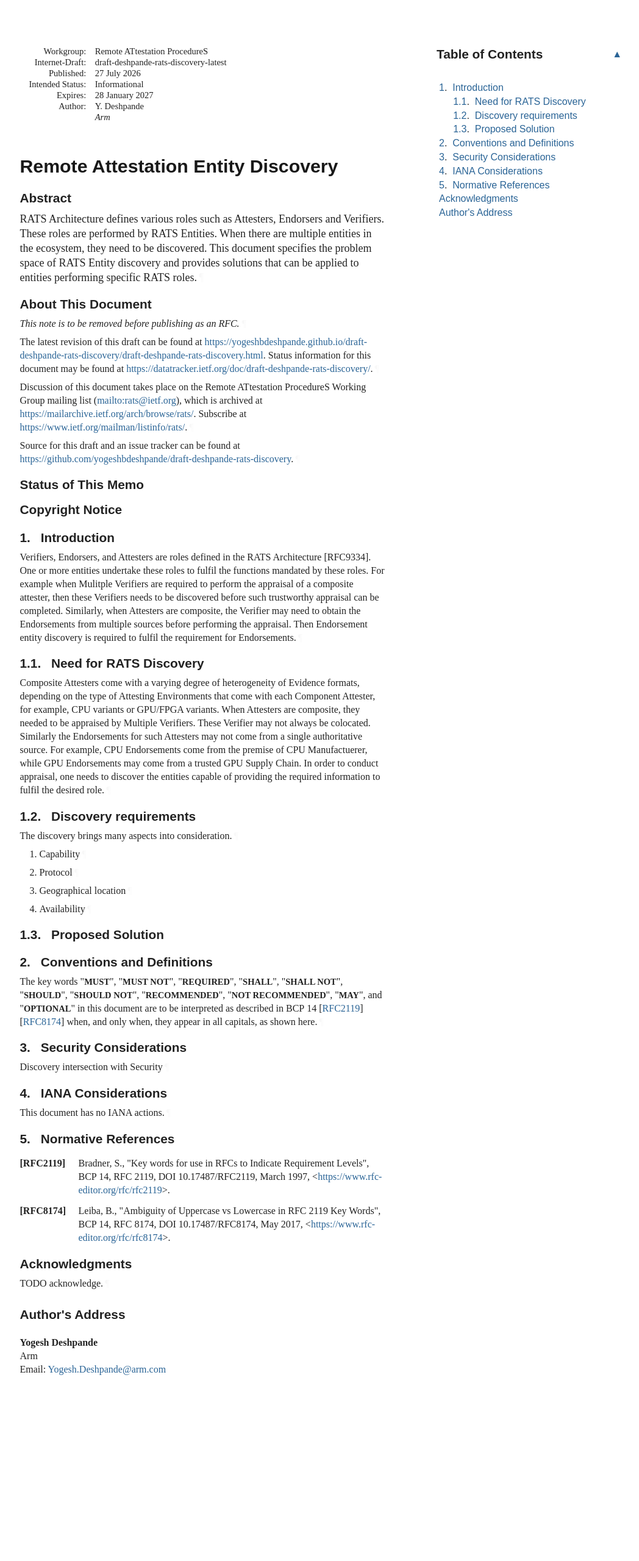
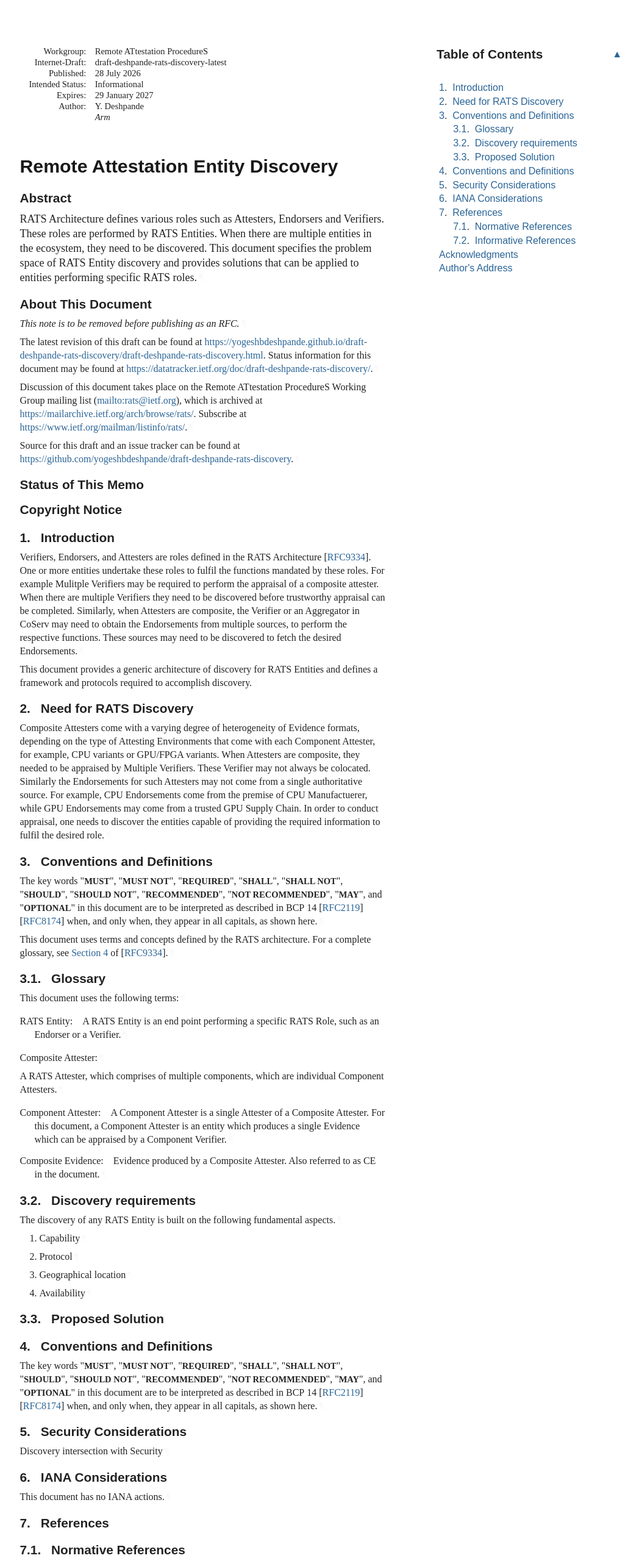
Before and after one commit to yogeshbdeshpande/draft-deshpande-rats-discovery, a plain HTML site: page draft-deshpande-rats-discovery.html in a window 1280 px wide. Shown: the top 2560 px of the page at 61% size, without its empty margins (92-1140 px from the left). Before the commit the page ends 2348 px from the top, so only its background shows below. Drawn offline with Linux system fonts and the light colour scheme; a web font is replaced by a local one.

Commit message:
Script updating gh-pages from be915d3. [ci skip]

```diff
--- a/draft-deshpande-rats-discovery.html
+++ b/draft-deshpande-rats-discovery.html
@@ -1052,7 +1052,7 @@ svg {
 </tr></thead>
 <tfoot><tr>
 <td class="left">Deshpande</td>
-<td class="center">Expires 28 January 2027</td>
+<td class="center">Expires 29 January 2027</td>
 <td class="right">[Page]</td>
 </tr></tfoot>
 </table>
@@ -1065,12 +1065,12 @@ svg {
 <dd class="internet-draft">draft-deshpande-rats-discovery-latest</dd>
 <dt class="label-published">Published:</dt>
 <dd class="published">
-<time datetime="2026-07-27" class="published">27 July 2026</time>
+<time datetime="2026-07-28" class="published">28 July 2026</time>
     </dd>
 <dt class="label-intended-status">Intended Status:</dt>
 <dd class="intended-status">Informational</dd>
 <dt class="label-expires">Expires:</dt>
-<dd class="expires"><time datetime="2027-01-28">28 January 2027</time></dd>
+<dd class="expires"><time datetime="2027-01-29">29 January 2027</time></dd>
 <dt class="label-authors">Author:</dt>
 <dd class="authors">
 <div class="author">
@@ -1122,7 +1122,7 @@ This document specifies the problem space of RATS Entity discovery and provides
         time. It is inappropriate to use Internet-Drafts as reference
         material or to cite them other than as "work in progress."<a href="#section-boilerplate.1-3" class="pilcrow">¶</a></p>
 <p id="section-boilerplate.1-4">
-        This Internet-Draft will expire on 28 January 2027.<a href="#section-boilerplate.1-4" class="pilcrow">¶</a></p>
+        This Internet-Draft will expire on 29 January 2027.<a href="#section-boilerplate.1-4" class="pilcrow">¶</a></p>
 </section>
 </div>
 <div id="copyright">
@@ -1152,36 +1152,50 @@ This document specifies the problem space of RATS Entity discovery and provides
         </h2>
 <nav class="toc"><ul class="compact toc ulBare ulEmpty">
 <li class="compact toc ulBare ulEmpty" id="section-toc.1-1.1">
-            <p id="section-toc.1-1.1.1"><a href="#section-1" class="auto internal xref">1</a>.  <a href="#name-introduction" class="internal xref">Introduction</a></p>
+            <p id="section-toc.1-1.1.1" class="keepWithNext"><a href="#section-1" class="auto internal xref">1</a>.  <a href="#name-introduction" class="internal xref">Introduction</a></p>
+</li>
+          <li class="compact toc ulBare ulEmpty" id="section-toc.1-1.2">
+            <p id="section-toc.1-1.2.1" class="keepWithNext"><a href="#section-2" class="auto internal xref">2</a>.  <a href="#name-need-for-rats-discovery" class="internal xref">Need for RATS Discovery</a></p>
+</li>
+          <li class="compact toc ulBare ulEmpty" id="section-toc.1-1.3">
+            <p id="section-toc.1-1.3.1"><a href="#section-3" class="auto internal xref">3</a>.  <a href="#name-conventions-and-definitions" class="internal xref">Conventions and Definitions</a></p>
 <ul class="compact toc ulBare ulEmpty">
-<li class="compact toc ulBare ulEmpty" id="section-toc.1-1.1.2.1">
-                <p id="section-toc.1-1.1.2.1.1" class="keepWithNext"><a href="#section-1.1" class="auto internal xref">1.1</a>.  <a href="#name-need-for-rats-discovery" class="internal xref">Need for RATS Discovery</a></p>
+<li class="compact toc ulBare ulEmpty" id="section-toc.1-1.3.2.1">
+                <p id="section-toc.1-1.3.2.1.1" class="keepWithNext"><a href="#section-3.1" class="auto internal xref">3.1</a>.  <a href="#name-glossary" class="internal xref">Glossary</a></p>
 </li>
-              <li class="compact toc ulBare ulEmpty" id="section-toc.1-1.1.2.2">
-                <p id="section-toc.1-1.1.2.2.1" class="keepWithNext"><a href="#section-1.2" class="auto internal xref">1.2</a>.  <a href="#name-discovery-requirements" class="internal xref">Discovery requirements</a></p>
+              <li class="compact toc ulBare ulEmpty" id="section-toc.1-1.3.2.2">
+                <p id="section-toc.1-1.3.2.2.1"><a href="#section-3.2" class="auto internal xref">3.2</a>.  <a href="#name-discovery-requirements" class="internal xref">Discovery requirements</a></p>
 </li>
-              <li class="compact toc ulBare ulEmpty" id="section-toc.1-1.1.2.3">
-                <p id="section-toc.1-1.1.2.3.1" class="keepWithNext"><a href="#section-1.3" class="auto internal xref">1.3</a>.  <a href="#name-proposed-solution" class="internal xref">Proposed Solution</a></p>
+              <li class="compact toc ulBare ulEmpty" id="section-toc.1-1.3.2.3">
+                <p id="section-toc.1-1.3.2.3.1"><a href="#section-3.3" class="auto internal xref">3.3</a>.  <a href="#name-proposed-solution" class="internal xref">Proposed Solution</a></p>
 </li>
             </ul>
 </li>
-          <li class="compact toc ulBare ulEmpty" id="section-toc.1-1.2">
-            <p id="section-toc.1-1.2.1"><a href="#section-2" class="auto internal xref">2</a>.  <a href="#name-conventions-and-definitions" class="internal xref">Conventions and Definitions</a></p>
-</li>
-          <li class="compact toc ulBare ulEmpty" id="section-toc.1-1.3">
-            <p id="section-toc.1-1.3.1"><a href="#section-3" class="auto internal xref">3</a>.  <a href="#name-security-considerations" class="internal xref">Security Considerations</a></p>
-</li>
           <li class="compact toc ulBare ulEmpty" id="section-toc.1-1.4">
-            <p id="section-toc.1-1.4.1"><a href="#section-4" class="auto internal xref">4</a>.  <a href="#name-iana-considerations" class="internal xref">IANA Considerations</a></p>
+            <p id="section-toc.1-1.4.1"><a href="#section-4" class="auto internal xref">4</a>.  <a href="#name-conventions-and-definitions-2" class="internal xref">Conventions and Definitions</a></p>
 </li>
           <li class="compact toc ulBare ulEmpty" id="section-toc.1-1.5">
-            <p id="section-toc.1-1.5.1"><a href="#section-5" class="auto internal xref">5</a>.  <a href="#name-normative-references" class="internal xref">Normative References</a></p>
+            <p id="section-toc.1-1.5.1"><a href="#section-5" class="auto internal xref">5</a>.  <a href="#name-security-considerations" class="internal xref">Security Considerations</a></p>
 </li>
           <li class="compact toc ulBare ulEmpty" id="section-toc.1-1.6">
-            <p id="section-toc.1-1.6.1"><a href="#appendix-A" class="auto internal xref"></a><a href="#name-acknowledgments" class="internal xref">Acknowledgments</a></p>
+            <p id="section-toc.1-1.6.1"><a href="#section-6" class="auto internal xref">6</a>.  <a href="#name-iana-considerations" class="internal xref">IANA Considerations</a></p>
 </li>
           <li class="compact toc ulBare ulEmpty" id="section-toc.1-1.7">
-            <p id="section-toc.1-1.7.1"><a href="#appendix-B" class="auto internal xref"></a><a href="#name-authors-address" class="internal xref">Author's Address</a></p>
+            <p id="section-toc.1-1.7.1"><a href="#section-7" class="auto internal xref">7</a>.  <a href="#name-references" class="internal xref">References</a></p>
+<ul class="compact toc ulBare ulEmpty">
+<li class="compact toc ulBare ulEmpty" id="section-toc.1-1.7.2.1">
+                <p id="section-toc.1-1.7.2.1.1"><a href="#section-7.1" class="auto internal xref">7.1</a>.  <a href="#name-normative-references" class="internal xref">Normative References</a></p>
+</li>
+              <li class="compact toc ulBare ulEmpty" id="section-toc.1-1.7.2.2">
+                <p id="section-toc.1-1.7.2.2.1"><a href="#section-7.2" class="auto internal xref">7.2</a>.  <a href="#name-informative-references" class="internal xref">Informative References</a></p>
+</li>
+            </ul>
+</li>
+          <li class="compact toc ulBare ulEmpty" id="section-toc.1-1.8">
+            <p id="section-toc.1-1.8.1"><a href="#appendix-A" class="auto internal xref"></a><a href="#name-acknowledgments" class="internal xref">Acknowledgments</a></p>
+</li>
+          <li class="compact toc ulBare ulEmpty" id="section-toc.1-1.9">
+            <p id="section-toc.1-1.9.1"><a href="#appendix-B" class="auto internal xref"></a><a href="#name-authors-address" class="internal xref">Author's Address</a></p>
 </li>
         </ul>
 </nav>
@@ -1192,96 +1206,161 @@ This document specifies the problem space of RATS Entity discovery and provides
       <h2 id="name-introduction">
 <a href="#section-1" class="section-number selfRef">1. </a><a href="#name-introduction" class="section-name selfRef">Introduction</a>
       </h2>
-<p id="section-1-1">Verifiers, Endorsers, and Attesters are roles defined in the RATS Architecture [RFC9334].
+<p id="section-1-1">Verifiers, Endorsers, and Attesters are roles defined in the RATS Architecture <span>[<a href="#RFC9334" class="cite xref">RFC9334</a>]</span>.
 One or more entities undertake these roles to fulfil the functions mandated by these roles.
-For example when Mulitple Verifiers are required to perform the appraisal of a composite attester,
-then these Verifiers needs to be discovered before such trustworthy appraisal can be completed.
-Similarly, when Attesters are composite, the Verifier may need to obtain the Endorsements from multiple sources before performing the appraisal.
-Then Endorsement entity discovery is required to fulfil the requirement for Endorsements.<a href="#section-1-1" class="pilcrow">¶</a></p>
+For example Mulitple Verifiers may be required to perform the appraisal of a composite attester.
+When there are multiple Verifiers they need to be discovered before trustworthy appraisal can be completed.
+Similarly, when Attesters are composite, the Verifier or an Aggregator in CoServ may need to obtain the Endorsements
+from multiple sources, to perform the respective functions. These sources may need to be discovered to fetch the desired Endorsements.<a href="#section-1-1" class="pilcrow">¶</a></p>
+<p id="section-1-2">This document provides a generic architecture of discovery for RATS Entities and defines a framework and protocols required to accomplish
+discovery.<a href="#section-1-2" class="pilcrow">¶</a></p>
+</section>
+</div>
 <div id="need-for-rats-discovery">
-<section id="section-1.1">
-        <h3 id="name-need-for-rats-discovery">
-<a href="#section-1.1" class="section-number selfRef">1.1. </a><a href="#name-need-for-rats-discovery" class="section-name selfRef">Need for RATS Discovery</a>
-        </h3>
-<p id="section-1.1-1">Composite Attesters come with a varying degree of heterogeneity of Evidence formats, depending on the type of Attesting Environments that come with each Component Attester, for example, CPU variants or GPU/FPGA variants. When Attesters are composite, they needed to be appraised by Multiple Verifiers.
+<section id="section-2">
+      <h2 id="name-need-for-rats-discovery">
+<a href="#section-2" class="section-number selfRef">2. </a><a href="#name-need-for-rats-discovery" class="section-name selfRef">Need for RATS Discovery</a>
+      </h2>
+<p id="section-2-1">Composite Attesters come with a varying degree of heterogeneity of Evidence formats, depending on the type of Attesting Environments that come with each Component Attester, for example, CPU variants or GPU/FPGA variants. When Attesters are composite, they needed to be appraised by Multiple Verifiers.
 These Verifier may not always be colocated. Similarly the Endorsements for such Attesters may not come from a single authoritative source.
 For example, CPU Endorsements come from the premise of CPU Manufactuerer, while GPU Endorsements may come from a trusted GPU Supply Chain.
-In order to conduct appraisal, one needs to discover the entities capable of providing the required information to fulfil the desired role.<a href="#section-1.1-1" class="pilcrow">¶</a></p>
+In order to conduct appraisal, one needs to discover the entities capable of providing the required information to fulfil the desired role.<a href="#section-2-1" class="pilcrow">¶</a></p>
+</section>
+</div>
+<div id="conventions-and-definitions">
+<section id="section-3">
+      <h2 id="name-conventions-and-definitions">
+<a href="#section-3" class="section-number selfRef">3. </a><a href="#name-conventions-and-definitions" class="section-name selfRef">Conventions and Definitions</a>
+      </h2>
+<p id="section-3-1">The key words "<span class="bcp14">MUST</span>", "<span class="bcp14">MUST NOT</span>", "<span class="bcp14">REQUIRED</span>", "<span class="bcp14">SHALL</span>", "<span class="bcp14">SHALL NOT</span>", "<span class="bcp14">SHOULD</span>", "<span class="bcp14">SHOULD NOT</span>", "<span class="bcp14">RECOMMENDED</span>", "<span class="bcp14">NOT RECOMMENDED</span>",
+"<span class="bcp14">MAY</span>", and "<span class="bcp14">OPTIONAL</span>" in this document are to be interpreted as
+described in BCP 14 <span>[<a href="#RFC2119" class="cite xref">RFC2119</a>]</span> <span>[<a href="#RFC8174" class="cite xref">RFC8174</a>]</span> when, and only when, they
+appear in all capitals, as shown here.<a href="#section-3-1" class="pilcrow">¶</a></p>
+<p id="section-3-2">This document uses terms and concepts defined by the RATS architecture. For a complete glossary, see <span><a href="https://rfc-editor.org/rfc/rfc9334#section-4" class="relref">Section 4</a> of [<a href="#RFC9334" class="cite xref">RFC9334</a>]</span>.<a href="#section-3-2" class="pilcrow">¶</a></p>
+<div id="sec-glossary">
+<section id="section-3.1">
+        <h3 id="name-glossary">
+<a href="#section-3.1" class="section-number selfRef">3.1. </a><a href="#name-glossary" class="section-name selfRef">Glossary</a>
+        </h3>
+<p id="section-3.1-1">This document uses the following terms:<a href="#section-3.1-1" class="pilcrow">¶</a></p>
+<span class="break"></span><dl class="dlParallel" id="section-3.1-2">
+          <dt id="section-3.1-2.1">RATS Entity:</dt>
+          <dd style="margin-left: 1.5em" id="section-3.1-2.2">
+            <p id="section-3.1-2.2.1">A RATS Entity is an end point performing a specific RATS Role, such as an Endorser or a Verifier.<a href="#section-3.1-2.2.1" class="pilcrow">¶</a></p>
+</dd>
+        <dd class="break"></dd>
+</dl>
+<p id="section-3.1-3">Composite Attester:<a href="#section-3.1-3" class="pilcrow">¶</a></p>
+<p id="section-3.1-4">A RATS Attester, which comprises of multiple components, which are individual Component Attesters.<a href="#section-3.1-4" class="pilcrow">¶</a></p>
+<span class="break"></span><dl class="dlParallel" id="section-3.1-5">
+          <dt id="section-3.1-5.1">Component Attester:</dt>
+          <dd style="margin-left: 1.5em" id="section-3.1-5.2">
+            <p id="section-3.1-5.2.1">A Component Attester is a single Attester of a Composite Attester.
+For this document, a Component Attester is an entity which produces a single Evidence which can be appraised by a Component Verifier.<a href="#section-3.1-5.2.1" class="pilcrow">¶</a></p>
+</dd>
+          <dd class="break"></dd>
+<dt id="section-3.1-5.3">Composite Evidence:</dt>
+          <dd style="margin-left: 1.5em" id="section-3.1-5.4">
+            <p id="section-3.1-5.4.1">Evidence produced by a Composite Attester.
+Also referred to as CE in the document.<a href="#section-3.1-5.4.1" class="pilcrow">¶</a></p>
+</dd>
+        <dd class="break"></dd>
+</dl>
 </section>
 </div>
 <div id="discovery-requirements">
-<section id="section-1.2">
+<section id="section-3.2">
         <h3 id="name-discovery-requirements">
-<a href="#section-1.2" class="section-number selfRef">1.2. </a><a href="#name-discovery-requirements" class="section-name selfRef">Discovery requirements</a>
+<a href="#section-3.2" class="section-number selfRef">3.2. </a><a href="#name-discovery-requirements" class="section-name selfRef">Discovery requirements</a>
         </h3>
-<p id="section-1.2-1">The discovery brings many aspects into consideration.<a href="#section-1.2-1" class="pilcrow">¶</a></p>
-<ol start="1" type="1" class="normal type-1" id="section-1.2-2">
-<li id="section-1.2-2.1">
-            <p id="section-1.2-2.1.1">Capability<a href="#section-1.2-2.1.1" class="pilcrow">¶</a></p>
+<p id="section-3.2-1">The discovery of any RATS Entity is built on the following fundamental aspects.<a href="#section-3.2-1" class="pilcrow">¶</a></p>
+<ol start="1" type="1" class="normal type-1" id="section-3.2-2">
+<li id="section-3.2-2.1">
+            <p id="section-3.2-2.1.1">Capability<a href="#section-3.2-2.1.1" class="pilcrow">¶</a></p>
 </li>
-          <li id="section-1.2-2.2">
-            <p id="section-1.2-2.2.1">Protocol<a href="#section-1.2-2.2.1" class="pilcrow">¶</a></p>
+          <li id="section-3.2-2.2">
+            <p id="section-3.2-2.2.1">Protocol<a href="#section-3.2-2.2.1" class="pilcrow">¶</a></p>
 </li>
-          <li id="section-1.2-2.3">
-            <p id="section-1.2-2.3.1">Geographical location<a href="#section-1.2-2.3.1" class="pilcrow">¶</a></p>
+          <li id="section-3.2-2.3">
+            <p id="section-3.2-2.3.1">Geographical location<a href="#section-3.2-2.3.1" class="pilcrow">¶</a></p>
 </li>
-          <li id="section-1.2-2.4">
-            <p id="section-1.2-2.4.1">Availability<a href="#section-1.2-2.4.1" class="pilcrow">¶</a></p>
+          <li id="section-3.2-2.4">
+            <p id="section-3.2-2.4.1">Availability<a href="#section-3.2-2.4.1" class="pilcrow">¶</a></p>
 </li>
         </ol>
 </section>
 </div>
 <div id="proposed-solution">
-<section id="section-1.3">
+<section id="section-3.3">
         <h3 id="name-proposed-solution">
-<a href="#section-1.3" class="section-number selfRef">1.3. </a><a href="#name-proposed-solution" class="section-name selfRef">Proposed Solution</a>
+<a href="#section-3.3" class="section-number selfRef">3.3. </a><a href="#name-proposed-solution" class="section-name selfRef">Proposed Solution</a>
       </h3>
 </section>
 </div>
 </section>
 </div>
-<div id="conventions-and-definitions">
-<section id="section-2">
-      <h2 id="name-conventions-and-definitions">
-<a href="#section-2" class="section-number selfRef">2. </a><a href="#name-conventions-and-definitions" class="section-name selfRef">Conventions and Definitions</a>
+<div id="conventions-and-definitions-1">
+<section id="section-4">
+      <h2 id="name-conventions-and-definitions-2">
+<a href="#section-4" class="section-number selfRef">4. </a><a href="#name-conventions-and-definitions-2" class="section-name selfRef">Conventions and Definitions</a>
       </h2>
-<p id="section-2-1">The key words "<span class="bcp14">MUST</span>", "<span class="bcp14">MUST NOT</span>", "<span class="bcp14">REQUIRED</span>", "<span class="bcp14">SHALL</span>", "<span class="bcp14">SHALL NOT</span>", "<span class="bcp14">SHOULD</span>", "<span class="bcp14">SHOULD NOT</span>", "<span class="bcp14">RECOMMENDED</span>", "<span class="bcp14">NOT RECOMMENDED</span>",
+<p id="section-4-1">The key words "<span class="bcp14">MUST</span>", "<span class="bcp14">MUST NOT</span>", "<span class="bcp14">REQUIRED</span>", "<span class="bcp14">SHALL</span>", "<span class="bcp14">SHALL NOT</span>", "<span class="bcp14">SHOULD</span>", "<span class="bcp14">SHOULD NOT</span>", "<span class="bcp14">RECOMMENDED</span>", "<span class="bcp14">NOT RECOMMENDED</span>",
 "<span class="bcp14">MAY</span>", and "<span class="bcp14">OPTIONAL</span>" in this document are to be interpreted as
 described in BCP 14 <span>[<a href="#RFC2119" class="cite xref">RFC2119</a>]</span> <span>[<a href="#RFC8174" class="cite xref">RFC8174</a>]</span> when, and only when, they
-appear in all capitals, as shown here.<a href="#section-2-1" class="pilcrow">¶</a></p>
+appear in all capitals, as shown here.<a href="#section-4-1" class="pilcrow">¶</a></p>
 </section>
 </div>
 <div id="security-considerations">
-<section id="section-3">
+<section id="section-5">
       <h2 id="name-security-considerations">
-<a href="#section-3" class="section-number selfRef">3. </a><a href="#name-security-considerations" class="section-name selfRef">Security Considerations</a>
+<a href="#section-5" class="section-number selfRef">5. </a><a href="#name-security-considerations" class="section-name selfRef">Security Considerations</a>
       </h2>
-<p id="section-3-1">Discovery intersection with Security<a href="#section-3-1" class="pilcrow">¶</a></p>
+<p id="section-5-1">Discovery intersection with Security<a href="#section-5-1" class="pilcrow">¶</a></p>
 </section>
 </div>
 <div id="iana-considerations">
-<section id="section-4">
+<section id="section-6">
       <h2 id="name-iana-considerations">
-<a href="#section-4" class="section-number selfRef">4. </a><a href="#name-iana-considerations" class="section-name selfRef">IANA Considerations</a>
+<a href="#section-6" class="section-number selfRef">6. </a><a href="#name-iana-considerations" class="section-name selfRef">IANA Considerations</a>
       </h2>
-<p id="section-4-1">This document has no IANA actions.<a href="#section-4-1" class="pilcrow">¶</a></p>
+<p id="section-6-1">This document has no IANA actions.<a href="#section-6-1" class="pilcrow">¶</a></p>
 </section>
 </div>
+<div id="sec-combined-references">
+<section id="section-7">
+      <h2 id="name-references">
+<a href="#section-7" class="section-number selfRef">7. </a><a href="#name-references" class="section-name selfRef">References</a>
+      </h2>
 <div id="sec-normative-references">
-<section id="section-5">
-      <h2 id="name-normative-references">
-<a href="#section-5" class="section-number selfRef">5. </a><a href="#name-normative-references" class="section-name selfRef">Normative References</a>
-      </h2>
+<section id="section-7.1">
+        <h3 id="name-normative-references">
+<a href="#section-7.1" class="section-number selfRef">7.1. </a><a href="#name-normative-references" class="section-name selfRef">Normative References</a>
+        </h3>
 <dl class="references">
 <dt id="RFC2119">[RFC2119]</dt>
-      <dd>
+        <dd>
 <span class="refAuthor">Bradner, S.</span>, <span class="refTitle">"Key words for use in RFCs to Indicate Requirement Levels"</span>, <span class="seriesInfo">BCP 14</span>, <span class="seriesInfo">RFC 2119</span>, <span class="seriesInfo">DOI 10.17487/RFC2119</span>, <time datetime="1997-03" class="refDate">March 1997</time>, <span>&lt;<a href="https://www.rfc-editor.org/rfc/rfc2119">https://www.rfc-editor.org/rfc/rfc2119</a>&gt;</span>. </dd>
 <dd class="break"></dd>
 <dt id="RFC8174">[RFC8174]</dt>
-    <dd>
+      <dd>
 <span class="refAuthor">Leiba, B.</span>, <span class="refTitle">"Ambiguity of Uppercase vs Lowercase in RFC 2119 Key Words"</span>, <span class="seriesInfo">BCP 14</span>, <span class="seriesInfo">RFC 8174</span>, <span class="seriesInfo">DOI 10.17487/RFC8174</span>, <time datetime="2017-05" class="refDate">May 2017</time>, <span>&lt;<a href="https://www.rfc-editor.org/rfc/rfc8174">https://www.rfc-editor.org/rfc/rfc8174</a>&gt;</span>. </dd>
 <dd class="break"></dd>
 </dl>
+</section>
+</div>
+<div id="sec-informative-references">
+<section id="section-7.2">
+        <h3 id="name-informative-references">
+<a href="#section-7.2" class="section-number selfRef">7.2. </a><a href="#name-informative-references" class="section-name selfRef">Informative References</a>
+        </h3>
+<dl class="references">
+<dt id="RFC9334">[RFC9334]</dt>
+      <dd>
+<span class="refAuthor">Birkholz, H.</span>, <span class="refAuthor">Thaler, D.</span>, <span class="refAuthor">Richardson, M.</span>, <span class="refAuthor">Smith, N.</span>, and <span class="refAuthor">W. Pan</span>, <span class="refTitle">"Remote ATtestation procedureS (RATS) Architecture"</span>, <span class="seriesInfo">RFC 9334</span>, <span class="seriesInfo">DOI 10.17487/RFC9334</span>, <time datetime="2023-01" class="refDate">January 2023</time>, <span>&lt;<a href="https://www.rfc-editor.org/rfc/rfc9334">https://www.rfc-editor.org/rfc/rfc9334</a>&gt;</span>. </dd>
+<dd class="break"></dd>
+</dl>
+</section>
+</div>
 </section>
 </div>
 <div id="acknowledgments">
```
Also changed, not shown: draft-deshpande-rats-discovery.txt.
